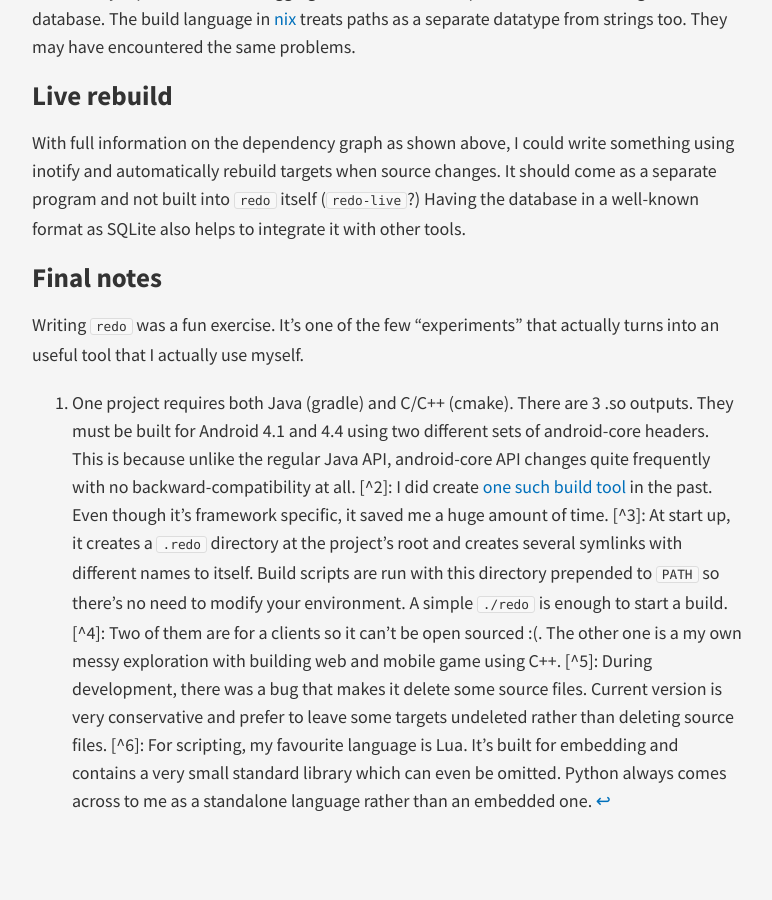
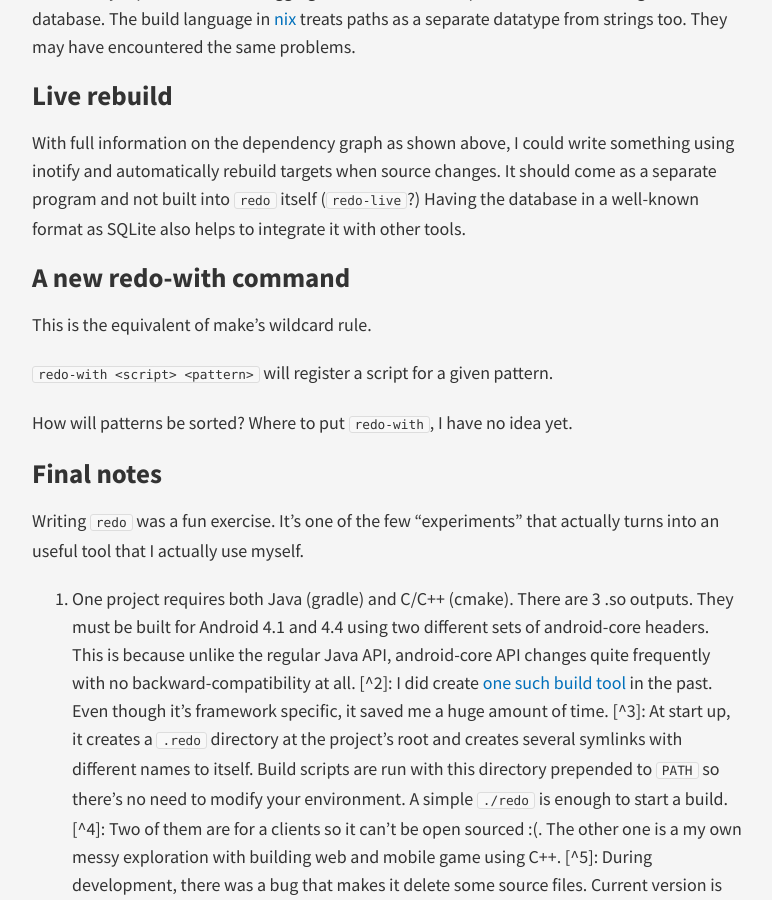
Before and after one commit to bullno1/bullno1.github.io, a Jekyll site: the page built from _posts/2015-06-30-building-a-build-tool.md, in a window 1280 px wide and 900 px high, scrolled down 7619 px. Shown: the whole window, without its empty margins (253-1025 px from the left). Built offline with Jekyll 4.4.1, drawn with Linux system fonts in a browser that asks for light colours; nearby versions of some CDN libraries; Markdown is read by kramdown in place of the engine named in the settings; comment, search, counter and statistics services are not loaded.

Commit message:
Write about redo-with

```diff
--- a/_posts/2015-06-30-building-a-build-tool.md
+++ b/_posts/2015-06-30-building-a-build-tool.md
@@ -288,6 +288,15 @@ With full information on the dependency graph as shown above, I could write some
 It should come as a separate program and not built into `redo` itself (`redo-live`?)
 Having the database in a well-known format as SQLite also helps to integrate it with other tools.
 
+## A new redo-with command
+
+This is the equivalent of make's wildcard rule.
+
+`redo-with <script> <pattern>` will register a script for a given pattern.
+
+How will patterns be sorted?
+Where to put `redo-with`, I have no idea yet.
+
 # Final notes
 
 Writing `redo` was a fun exercise.
```
